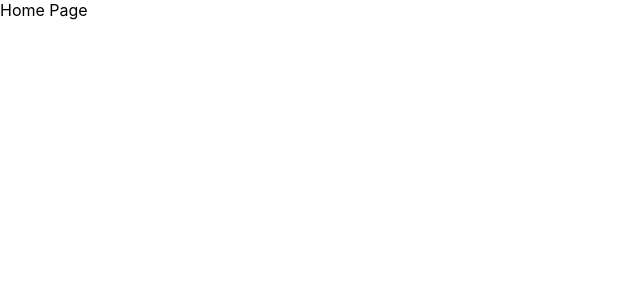
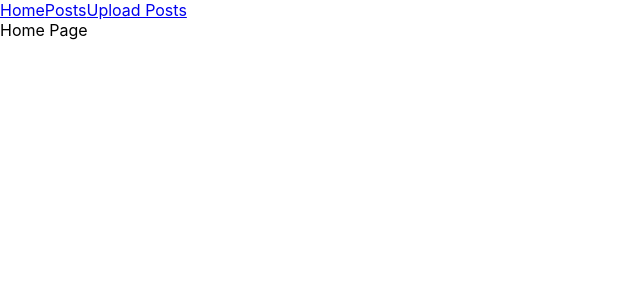
Before and after one commit to chrisvsanchez/inisght-client, a React (Create React App) app: page / in a window 1280 px wide. Shown: the top 300 px of the page, without its empty margins (0-640 px from the left). Built offline with nearby package versions, Linux system fonts and the light colour scheme.

Commit message:
added navbar to app.js

```diff
--- a/src/App.js
+++ b/src/App.js
@@ -2,11 +2,13 @@ import { BrowserRouter as Router, Switch, Route } from "react-router-dom";
 import Home from "./components/Home";
 import UploadPosts from "./components/UploadPosts";
 import Posts from "./containers/Posts";
-
+import NavBar from "./components/NavBar";
 function App() {
   return (
+    <>
       <div>
         <Router>
+          <NavBar />
           <Switch>
             <Route exact path="/" component={Home} />
             <Route path="/upload" component={UploadPosts} />
@@ -14,6 +16,7 @@ function App() {
           </Switch>
         </Router>
       </div>
+    </>
   );
 }
 
--- /dev/null
+++ b/src/components/NavBar.jsx
@@ -0,0 +1,12 @@
+import { React } from "react";
+import { NavLink } from "react-router-dom";
+const NavBar = () => {
+  return (
+    <div>
+      <NavLink to="/">Home</NavLink>
+      <NavLink to="/posts">Posts</NavLink>
+      <NavLink to="/uploadposts">Upload Posts</NavLink>
+    </div>
+  );
+};
+export default NavBar;
```
Lines whose indentation alone changed are shown as unchanged.
